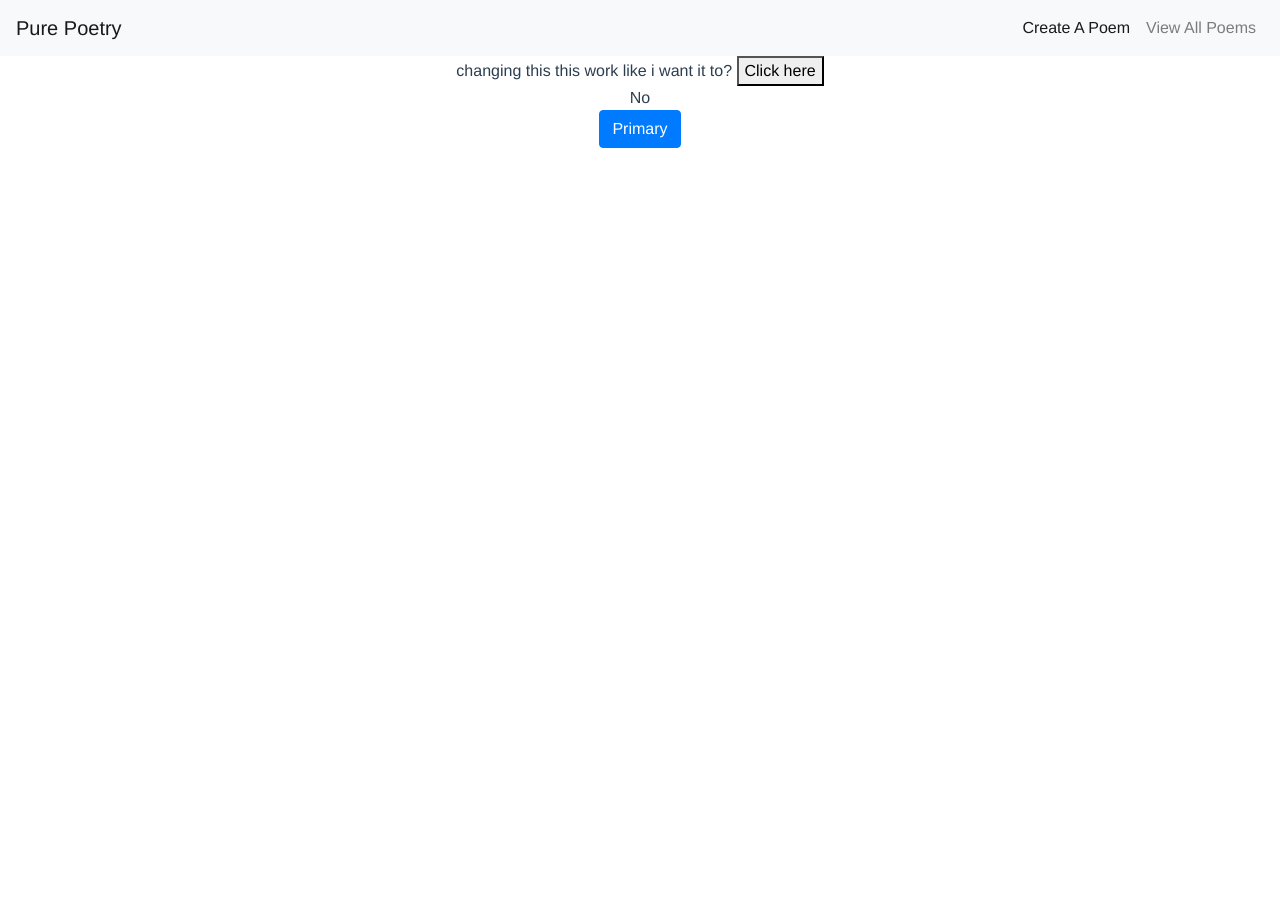
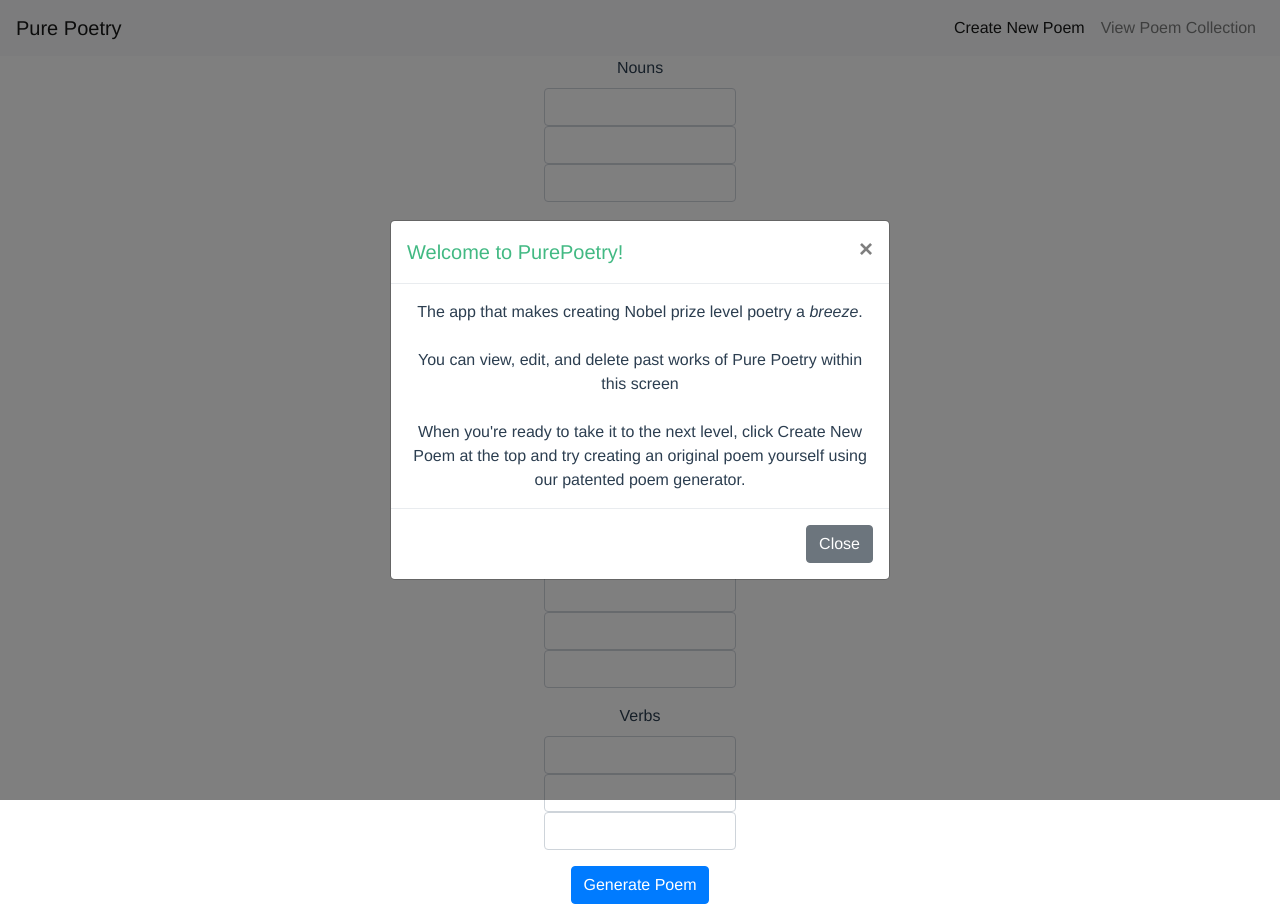
Before and after one commit to juuprz/pure-poetry-app, a Vue app: page /#/ in a window 1280 px wide. Before the commit the page ends 800 px from the top, so only its background shows below. Built offline with nearby package versions, Linux system fonts and the light colour scheme.

Commit message:
Create templates for Welcome Modal and Poem Entry Form components.

```diff
--- a/src/App.vue
+++ b/src/App.vue
@@ -1,19 +1,27 @@
 <template>
   <div id="app">
     <Navbar/>
-    <HelloWorld msg="Welcome to Your Vue.js App"/>
+    <WelcomeModal id='welcome-modal'/>
+    <PoemEntryForm />
   </div>
 </template>
 
 <script>
 import HelloWorld from './components/HelloWorld.vue';
 import Navbar from './components/Navbar.vue';
+import PoemEntryForm from './components/PoemEntryForm.vue';
+import WelcomeModal from './components/WelcomeModal.vue';
+
+$(window).on('load',function(){
+    $('#welcome-modal').modal('show');
+});
 
 export default {
   name: 'app',
   components: {
-    HelloWorld,
     Navbar,
+    PoemEntryForm,
+    WelcomeModal,
   },
 };
 </script>
@@ -24,8 +32,8 @@ export default {
   font-family: 'Avenir', Helvetica, Arial, sans-serif;
   -webkit-font-smoothing: antialiased;
   -moz-osx-font-smoothing: grayscale;
-  text-align: center;
+  // text-align: center;
   color: #2c3e50;
+}
 
-}
 </style>
--- a/src/components/HelloWorld.vue
+++ b/src/components/HelloWorld.vue
@@ -2,7 +2,7 @@
   <div class="hello">changing this this work like i want it to?
     <button @click="changeTitle" >Click here</button>
     <div>{{ result }}</div>
-    <button type="button" class="btn btn-primary">Primary</button>
+
   </div>
 </template>
 
--- a/src/components/Navbar.vue
+++ b/src/components/Navbar.vue
@@ -4,10 +4,10 @@
     <div class="collapse navbar-collapse">
       <ul class="navbar-nav ml-auto">
         <li class="nav-item active">
-          <a class="nav-link" href="#">Create A Poem<span class="sr-only">(current)</span></a>
+          <a class="nav-link" href="#">Create New Poem<span class="sr-only">(current)</span></a>
         </li>
         <li class="nav-item">
-          <a class="nav-link" href="#">View All Poems</a>
+          <a class="nav-link" href="#">View Poem Collection</a>
         </li>
       </ul>
     </div>
--- /dev/null
+++ b/src/components/PoemEntryForm.vue
@@ -0,0 +1,52 @@
+<template>
+  <div id="entry-form-outer">
+    <form id='entry-form'>
+      <div class="form-group">
+        <label>Nouns</label>
+        <input type="text" class="form-control" placeholder="">
+        <input type="text" class="form-control" placeholder="">
+        <input type="text" class="form-control" placeholder="">
+      </div>
+      <div class="form-group">
+        <label>Adjetives</label>
+        <input type="text" class="form-control" placeholder="">
+        <input type="text" class="form-control" placeholder="">
+        <input type="text" class="form-control" placeholder="">
+      </div>
+      <div class="form-group">
+        <label>Adverbs</label>
+        <input type="text" class="form-control" placeholder="">
+        <input type="text" class="form-control" placeholder="">
+        <input type="text" class="form-control" placeholder="">
+      </div>
+      <div class="form-group">
+        <label>Prepositions</label>
+        <input type="text" class="form-control" placeholder="">
+        <input type="text" class="form-control" placeholder="">
+        <input type="text" class="form-control" placeholder="">
+      </div>
+      <div class="form-group">
+        <label>Verbs</label>
+        <input type="text" class="form-control" placeholder="">
+        <input type="text" class="form-control" placeholder="">
+        <input type="text" class="form-control" placeholder="">
+      </div>
+    </form>
+    <button type="button" class="btn btn-primary">Generate Poem</button>
+  </div>
+</template>
+<script>
+export default {
+
+
+}
+</script>
+<style scoped lang="scss">
+  #entry-form-outer {
+    margin: 0 auto;
+    width: 15%;
+    text-align: center;
+
+  }
+
+</style>
--- /dev/null
+++ b/src/components/WelcomeModal.vue
@@ -0,0 +1,43 @@
+<template>
+  <div class="modal fade" tabindex="-1" role="dialog" aria-labelledby="exampleModalCenterTitle" aria-hidden="true">
+    <div class="modal-dialog modal-dialog-centered" role="document">
+      <div class="modal-content">
+        <div class="modal-header">
+          <h5 class="modal-title">Welcome to PurePoetry!</h5>
+          <button type="button" class="close" data-dismiss="modal" aria-label="Close">
+            <span aria-hidden="true">&times;</span>
+          </button>
+        </div>
+        <div class="modal-body">
+          <div>The app that makes creating Nobel prize level poetry a <i>breeze</i>.</div>
+          <br>
+          <div>You can view, edit, and delete past works of Pure Poetry within this screen</div>
+          <br>
+          <div>When you're ready to take it to the next level, click Create New Poem at the top and try creating an original poem yourself using our patented poem generator.</div>
+        </div>
+        <div class="modal-footer">
+          <button type="button" class="btn btn-secondary" data-dismiss="modal">Close</button>
+        </div>
+      </div>
+    </div>
+  </div>
+</template>
+<script>
+export default {
+
+
+}
+</script>
+<style scoped lang="scss">
+.modal-header {
+  color: #42b983;
+  font-weight: bold;
+  font-size: 42px;
+}
+
+.modal-body {
+  text-align: center;
+}
+
+
+</style>
```
